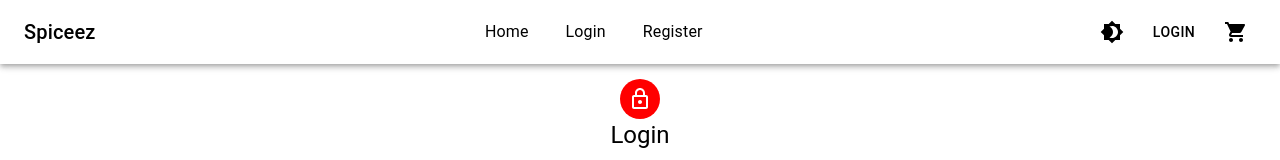
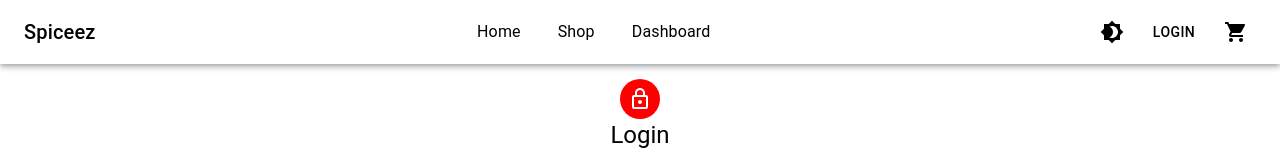
Before and after one commit to imadahmed101/spiceez-firebase, a React (Create React App) app: page /login in a window 1280 px wide. Shown: the top 160 px of the page. Built offline with nearby package versions, Linux system fonts and the light colour scheme; no server answers.

Commit message:
updated main files and added navbar

```diff
--- a/src/App.js
+++ b/src/App.js
@@ -2,6 +2,10 @@ import { BrowserRouter, Routes, Route } from 'react-router-dom';
 import Home from './pages/Home'
 import Login from './pages/Login'
 import Register from './pages/Register'
+import Shop from './pages/Shop'
+import Cart from './pages/Cart'
+import Dashboard from './pages/Dashboard'
+import Error from './pages/Error'
 import Navbar from './components/Navbar'
 import { ThemeProvider } from '@mui/material/styles'
 import { theme } from './theme'
@@ -15,6 +19,10 @@ function App() {
         <Route path="/" element={<Home />} />
         <Route path="/register" element={<Register />} />
         <Route path="/login" element={<Login />} />
+        <Route path="/shop" element={<Shop />} />
+        <Route path="/cart" element={<Cart />} />
+        <Route path="/dashboard" element={<Dashboard />} />
+        <Route path="/*" element={<Error />} />
       </Routes>
     </BrowserRouter>
     </ThemeProvider>
--- a/src/components/Navbar.jsx
+++ b/src/components/Navbar.jsx
@@ -16,8 +16,8 @@ const Navbar = ({ mode, setMode }) => {
 
         <Box sx={{ display: { xs: "none", sm: "flex" }, alignItems: "center", gap: "5px" }}>
           <MenuItem component="a" href="/">Home</MenuItem>
-          <MenuItem component="a" href="/login">Login</MenuItem>
-          <MenuItem component="a" href="/register">Register</MenuItem>
+          <MenuItem component="a" href="/shop">Shop</MenuItem>
+          <MenuItem component="a" href="/dashboard">Dashboard</MenuItem>
         </Box>
 
         <Box sx={{ display: "flex", alignItems: "center", gap: "10px" }}>
@@ -46,8 +46,8 @@ const Navbar = ({ mode, setMode }) => {
           }}
         >
           <MenuItem component="a" href="/">Home</MenuItem>
-          <MenuItem component="a" href="/login">Login</MenuItem>
-          <MenuItem component="a" href="/register">Register</MenuItem>
+          <MenuItem component="a" href="/shop">Shop</MenuItem>
+          <MenuItem component="a" href="/dashboard">Dashboard</MenuItem>
           <Box textAlign="center">
           <IconButton onClick={(e) => setMode(mode === "light" ? "dark" : "light")} >
           {mode === 'dark' ? <Brightness4 /> : <Brightness4 sx={{ color: "black" }} />}
--- a/src/firebase.js
+++ b/src/firebase.js
@@ -1,6 +1,7 @@
-// Import the functions you need from the SDKs you need
 import { initializeApp } from "firebase/app";
 import { getAuth } from "firebase/auth"
+import { getStorage } from 'firebase/storage';
+import { getFirestore } from 'firebase/firestore';
 // TODO: Add SDKs for Firebase products that you want to use
 // https://firebase.google.com/docs/web/setup#available-libraries
 
@@ -17,3 +18,5 @@ const firebaseConfig = {
 // Initialize Firebase
 const app = initializeApp(firebaseConfig);
 export const auth = getAuth(app);
+export const db = getFirestore(app);
+export const storage = getStorage(app);
```
